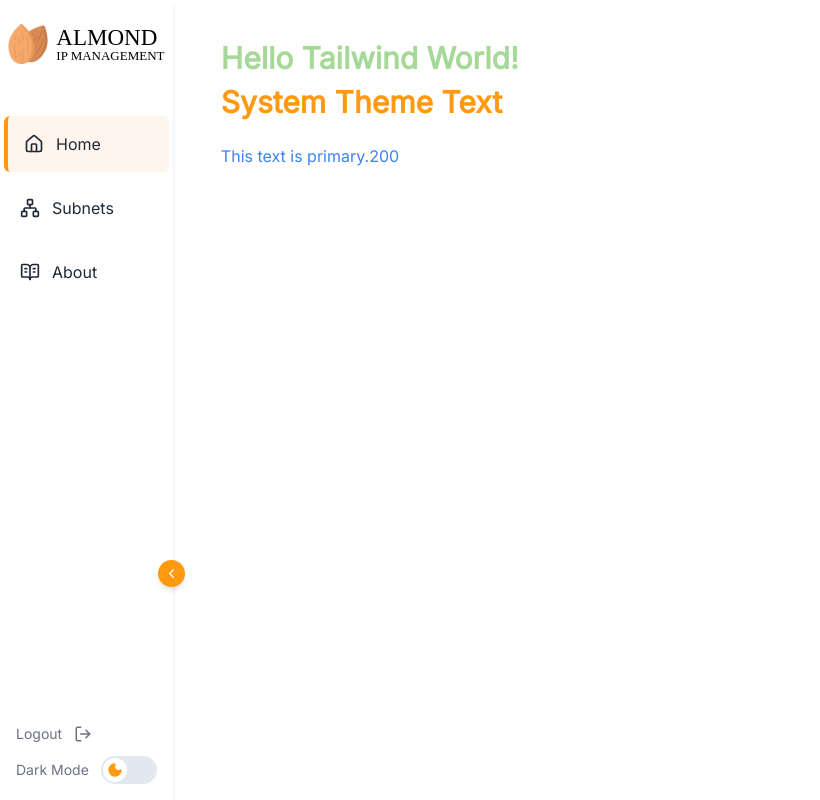
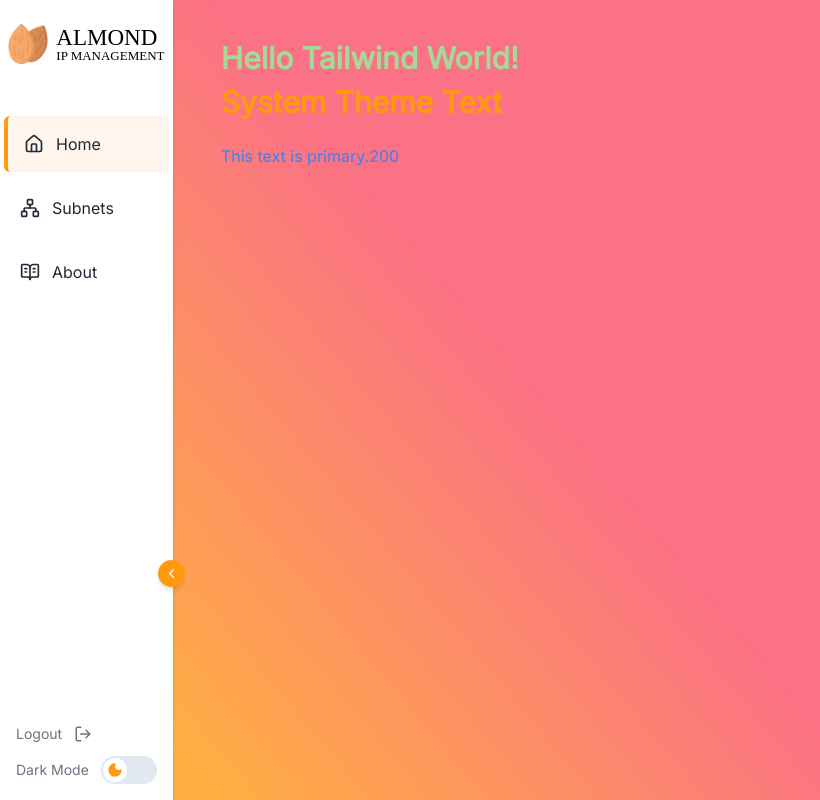
Before and after one commit to random551923/almond-ipam, a React (Vite) app: page / in a window 1280 px wide. Shown: the whole page, without its empty margins (0-820 px from the left). Built offline with nearby package versions, Linux system fonts and the light colour scheme; a web font is replaced by a local one.

Commit message:
fix: organize file structure

```diff
--- a/src/App.tsx
+++ b/src/App.tsx
@@ -1,4 +1,3 @@
-import './App.css'
 import Sidebar from './features/Sidebar';
 
 
@@ -6,8 +5,7 @@ function App() {
   return (
     <div className='flex'>
       <Sidebar />
-      <main className='w-full h-full px-12 py-10'>
-
+      <main className='w-full h-screen px-12 py-10 main-bg'>
         <h1 className="text-3xl font-bold text-address-free mb-2">
           Hello Tailwind World!
         </h1>
--- a/src/main.tsx
+++ b/src/main.tsx
@@ -1,6 +1,6 @@
 import { StrictMode } from 'react'
 import { createRoot } from 'react-dom/client'
-import './index.css'
+import './styles/index.css'
 import App from './App.tsx'
 import { ThemeProvider } from 'next-themes'
 
--- a/src/index.css
+++ b/src/styles/index.css
@@ -65,3 +65,11 @@
 
     }
 }
+
+.main-bg {
+    background: linear-gradient(50deg,
+            #FFAF42 2%,
+            #FB7185 40%,
+            #FB7185 100%
+        );
+}
```
Also changed, not shown: src/pages/LandingPage.tsx (added, +7 -0 lines), src/App.css (deleted).
